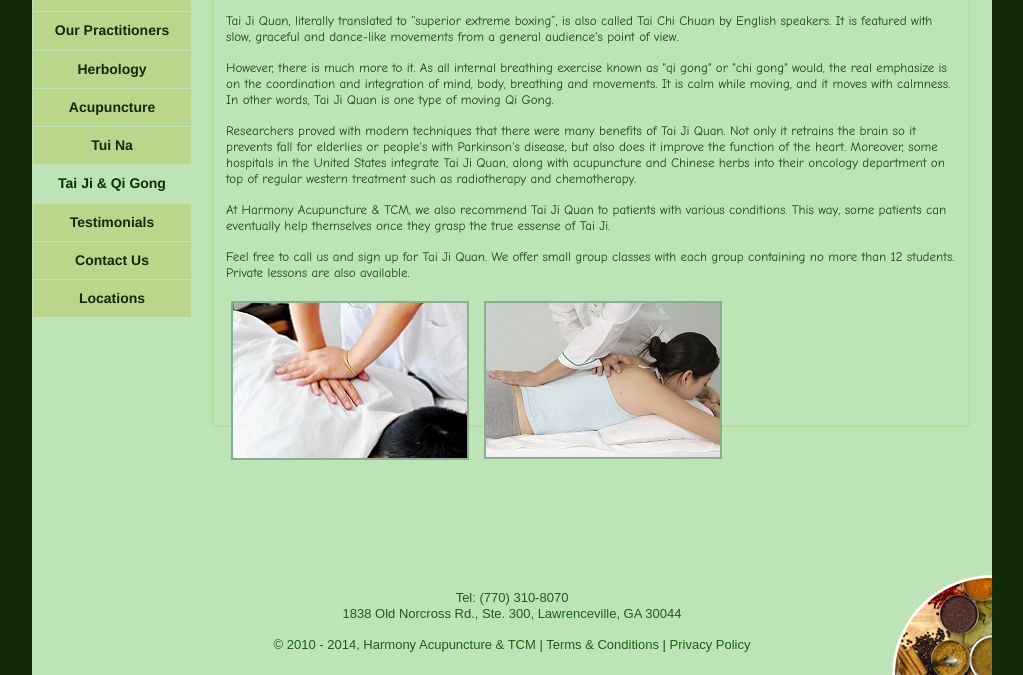
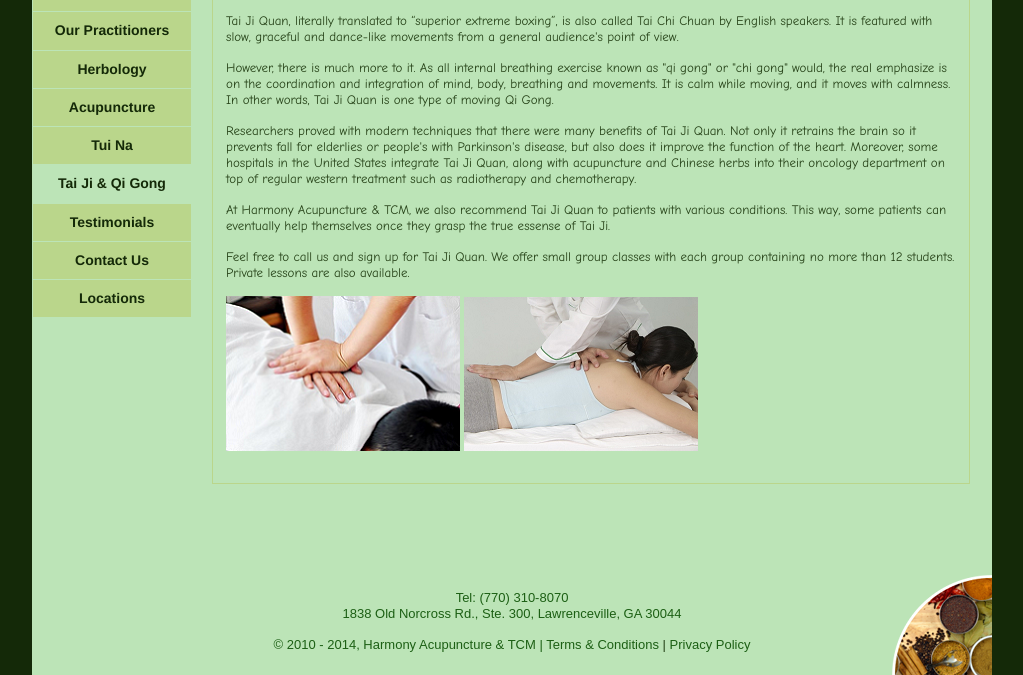
Before and after one commit to hatcm/hatcm.github.io, a plain HTML site: page taiji-qigong/index.html in a window 1280 px wide. Shown: the part 213-888 px from the top of the page, without its empty margins (128-1151 px from the left). Drawn offline with nearby package versions, Linux system fonts and the light colour scheme.

Commit message:
Update index.html

```diff
--- a/taiji-qigong/index.html
+++ b/taiji-qigong/index.html
@@ -67,8 +67,8 @@ At Harmony Acupuncture &amp; TCM, we also recommend Tai Ji Quan to patients with
 Feel free to call us and sign up for Tai Ji Quan. We offer small group classes with each group containing no more than 12 students. Private lessons are also available.
 </p>
 <p>
-<img src="../images/tuina1.png" class="welcome">
-<img src="../images/tuina2.png" class="welcome">
+<img src="../images/tuina1.png">
+<img src="../images/tuina2.png">
 </p>
 </div>
 </div>
```
